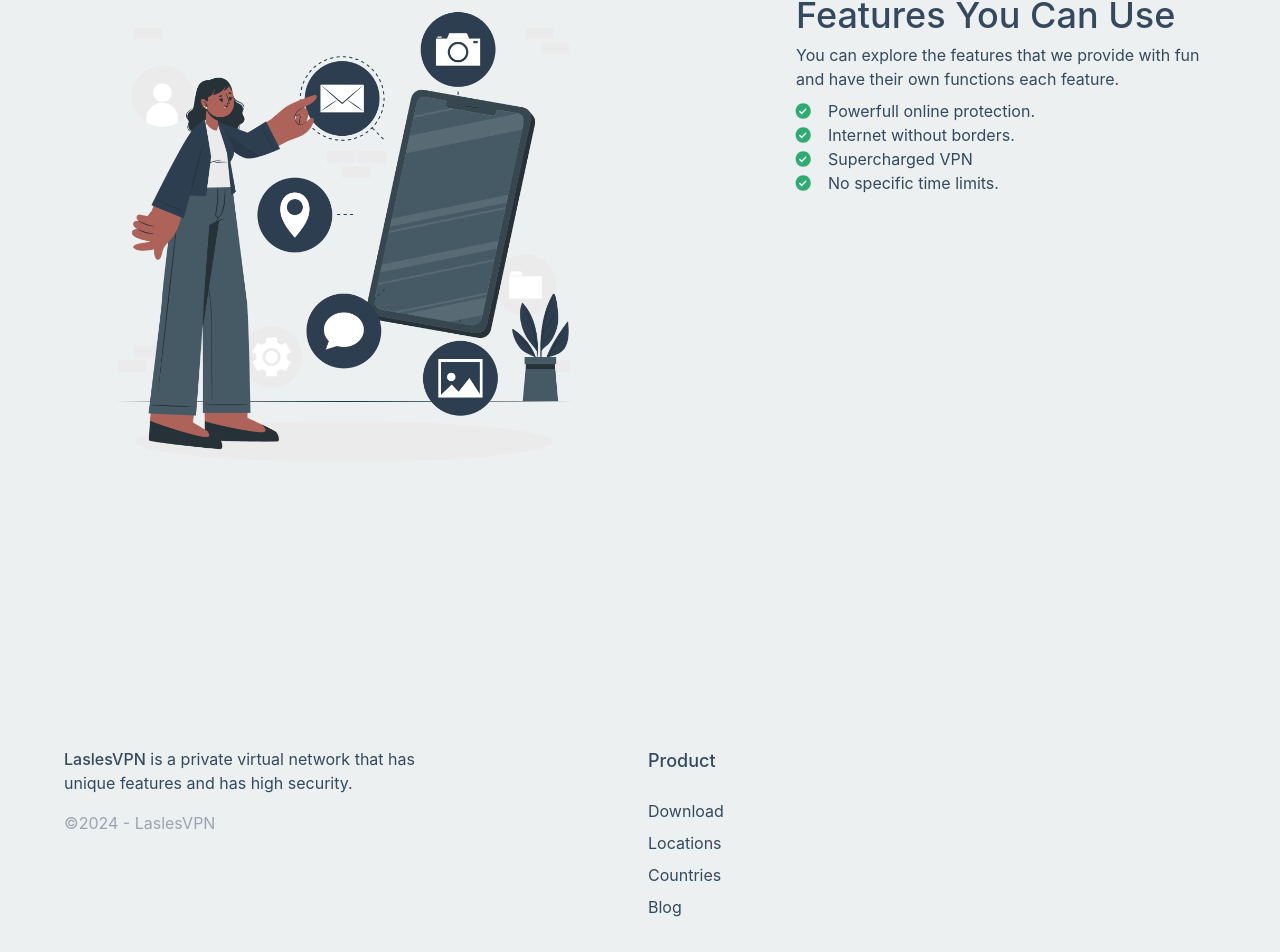
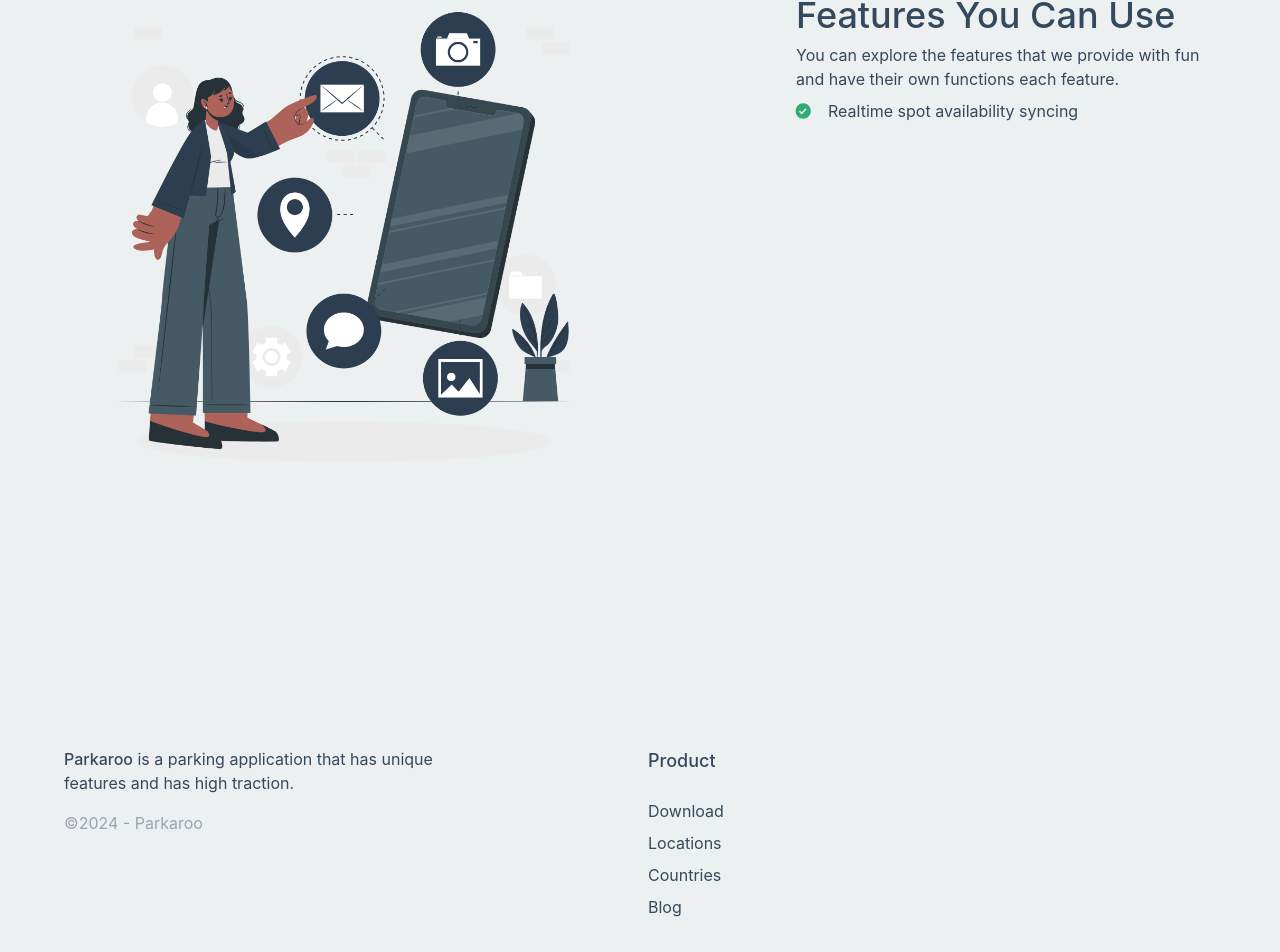
Before and after one commit to kotesh-arya/Parkaroo-next-js, a Next.js app: page / in a window 1280 px wide. Shown: the part 965-1917 px from the top of the page. Built offline with nearby package versions, Linux system fonts and the light colour scheme.

Commit message:
CHORES: Content updation

```diff
--- a/src/app/components/Feature.tsx
+++ b/src/app/components/Feature.tsx
@@ -5,11 +5,11 @@ import getScrollAnimation from "../utils/getScrollAnimation";
 import ScrollAnimationWrapper from "./Layout/ScrollAnimationWrapper";
 
 const features = [
-  "Powerfull online protection.",
-  "Internet without borders.",
-  "Supercharged VPN",
-  "No specific time limits."
-]
+  "Realtime spot availability syncing",
+  // "Internet without borders.",
+  // "Supercharged VPN",
+  // "No specific time limits."
+];
 
 const Feature = () => {
   const scrollAnimation = useMemo(() => getScrollAnimation(), []);
@@ -33,32 +33,34 @@ const Feature = () => {
           </motion.div>
         </ScrollAnimationWrapper>
         <ScrollAnimationWrapper>
-
-        <motion.div className="flex flex-col items-end justify-center ml-auto w-full lg:w-9/12" variants={scrollAnimation}>
+          <motion.div
+            className="flex flex-col items-end justify-center ml-auto w-full lg:w-9/12"
+            variants={scrollAnimation}
+          >
             <h3 className="text-3xl lg:text-4xl font-medium leading-relaxed text-black-600">
               We Provide Many Features You Can Use
             </h3>
             <p className="my-2 text-black-500">
-            You can explore the features that we provide with fun and have their
-            own functions each feature.
+              You can explore the features that we provide with fun and have
+              their own functions each feature.
             </p>
             <ul className="text-black-500 self-start list-inside ml-8">
               {features.map((feature, index) => (
                 <motion.li
                   className="relative circle-check custom-list"
-                custom={{duration: 2 + index}}
+                  custom={{ duration: 2 + index }}
                   variants={scrollAnimation}
                   key={feature}
                   whileHover={{
-                scale : 1.1,
+                    scale: 1.1,
                     transition: {
-                  duration: .2
-                }
-                }}>
+                      duration: 0.2,
+                    },
+                  }}
+                >
                   {feature}
                 </motion.li>
-              )
-            )}
+              ))}
             </ul>
           </motion.div>
         </ScrollAnimationWrapper>
--- a/src/app/components/Layout/Footer.tsx
+++ b/src/app/components/Layout/Footer.tsx
@@ -10,8 +10,7 @@ const Footer = () => {
         <div className="row-span-2 sm:col-span-4 col-start-1 col-end-4 sm:col-end-5 flex flex-col items-start ">
           {/* <LogoVPN className="h-8 w-auto mb-6" /> */}
           <p className="mb-4">
-            <strong className="font-medium">LaslesVPN</strong> is a private
-            virtual network that has unique features and has high security.
+            <strong className="font-medium">Parkaroo</strong> is a parking application that has unique features and has high traction.
           </p>
           {/* <div className="flex w-full mt-2 mb-8 -mx-2">
             <div className="mx-2 bg-white-500 rounded-full items-center justify-center flex p-2 shadow-md">
@@ -25,7 +24,7 @@ const Footer = () => {
             </div>
           </div> */}
           <p className="text-gray-400">
-            ©{new Date().getFullYear()} - LaslesVPN
+            ©{new Date().getFullYear()} - Parkaroo
           </p>
         </div>
         <div className=" row-span-2 sm:col-span-2 sm:col-start-7 sm:col-end-9 flex flex-col">
```
Lines whose indentation alone changed are shown as unchanged.
